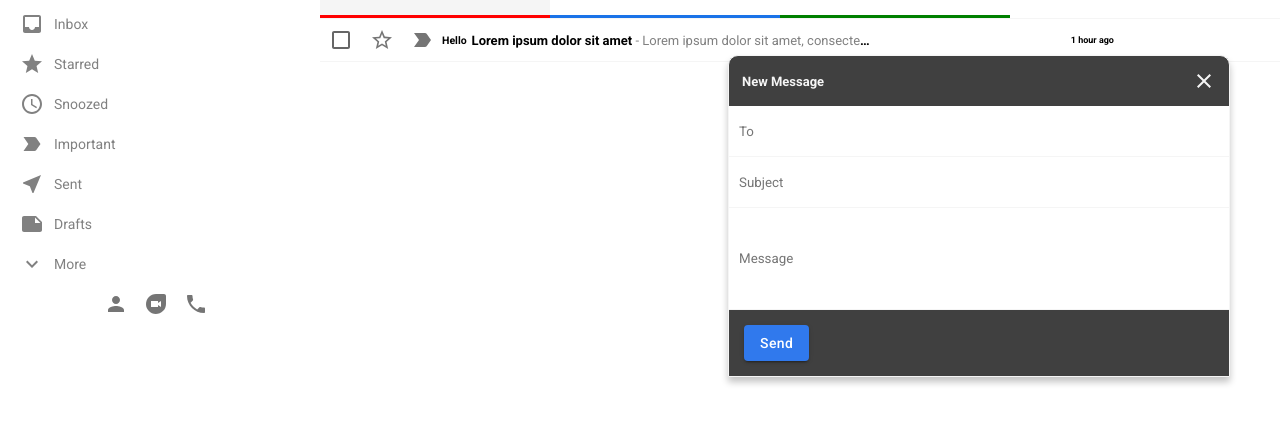
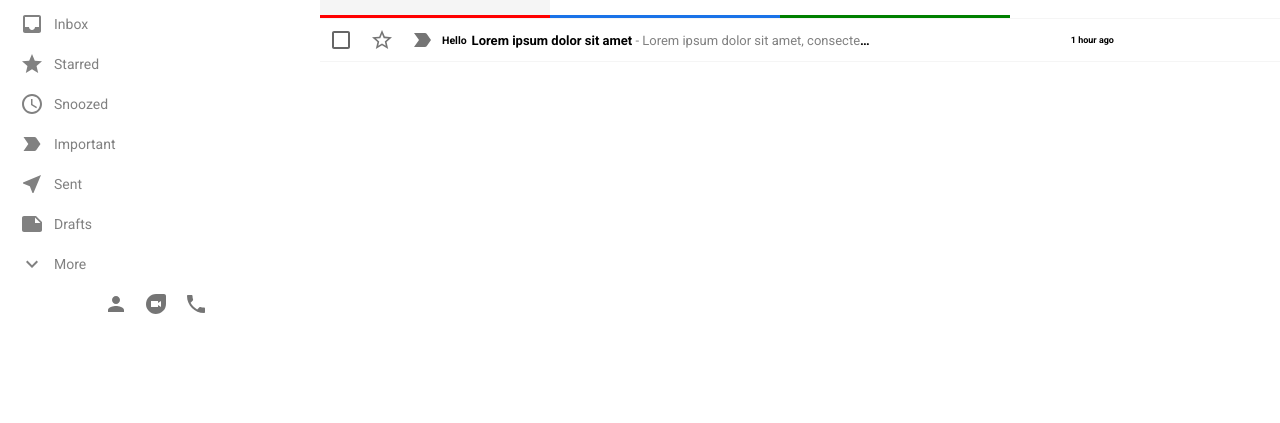
Before and after one commit to kavindaweerakoon/gmail-clone, a React (Create React App) app: page / in a window 1280 px wide. Shown: the part 423-846 px from the top of the page. Built offline with nearby package versions, Linux system fonts and the light colour scheme.

Commit message:
sendMail update

```diff
--- a/package.json
+++ b/package.json
@@ -11,6 +11,7 @@
     "@testing-library/jest-dom": "^4.2.4",
     "@testing-library/react": "^9.5.0",
     "@testing-library/user-event": "^7.2.1",
+    "firebase": "^9.6.11",
     "react": "^18.0.0",
     "react-dom": "^18.0.0",
     "react-hook-form": "^7.29.0",
--- a/src/App.js
+++ b/src/App.js
@@ -6,8 +6,12 @@ import { BrowserRouter as Router, Route, Routes } from "react-router-dom";
 import EmailList from "./EmailList";
 import Mail from "./Mail";
 import SendMail from "./SendMail";
+import { useSelector } from "react-redux";
+import { selectSendMessageIsOpen } from "./features/mailSlice";
 
 function App() {
+  const sendMessageIsOpen = useSelector(selectSendMessageIsOpen)
+
   return (
     <Router>
       <div className="app">
@@ -20,7 +24,8 @@ function App() {
             <Route path="/mail" element={<Mail/>} />
           </Routes>
         </div>
-        <SendMail/>
+        {sendMessageIsOpen && <SendMail />}
+
       </div>
     </Router>
   );
--- a/src/SendMail.css
+++ b/src/SendMail.css
@@ -44,6 +44,7 @@
 }
 
 .sendMail__error {
+    position:sticky;
     background-color: white;
     color: red;
     text-align: right;
@@ -57,6 +58,8 @@
     border: none;
     border-bottom: 1px solid whitesmoke;
     outline: none;
+    text-overflow: none;
+
 }
 
 .sendMail__message {
--- a/src/SendMail.jsx
+++ b/src/SendMail.jsx
@@ -1,10 +1,14 @@
 import { Close } from "@mui/icons-material";
 import { Button } from "@mui/material";
-import React, { useState } from "react";
-import { Controller, useForm } from "react-hook-form";
+import React from "react";
+import { useForm } from "react-hook-form";
+import { useDispatch } from "react-redux";
+import { closeSendMessage } from "./features/mailSlice";
 import "./SendMail.css";
 
 function SendMail() {
+  const dispatch = useDispatch();
+
   const {
     register,
     handleSubmit,
@@ -21,7 +25,7 @@ function SendMail() {
       <div className="sendMail__header">
         <h3>New Message</h3>
 
-        <Close className="sendMail__close" />
+        <Close onClick={() => dispatch(closeSendMessage())}  className="sendMail__close"  />
       </div>
       {/*
     // use the useForm hook to create a form that will be used to collect the data from the user
@@ -42,7 +46,7 @@ function SendMail() {
           {...register("subject", { required: true })}
           id="subject"
           placeholder="Subject"
-          type="text"
+          type="email"
         />
         {errors.subject && (
           <p className="sendMail__error">Subject is required.</p>
--- a/src/Sidebar.jsx
+++ b/src/Sidebar.jsx
@@ -6,11 +6,16 @@ import SidebarOption from "./SidebarOption";
 import StarIcon from '@mui/icons-material/Star';
 import { AccessTime, Duo, ExpandMore, LabelImportant, NearMe, Note, Person, Phone } from "@mui/icons-material";
 import { IconButton } from "@mui/material";
+import { useDispatch } from 'react-redux'
+import { openSendMessage } from './features/mailSlice'
 
 function Sidebar() {
+
+  const dispatch = useDispatch();
   return (
     <div className="sidebar">
-      <Button className="sidebar__compose">
+      <Button className="sidebar__compose"
+      onClick={() => dispatch(openSendMessage())} >
         <img
           src="https://www.gstatic.com/images/icons/material/colored_icons/1x/create_32dp.png"
           alt="compose"
--- a/src/features/mailSlice.js
+++ b/src/features/mailSlice.js
@@ -18,6 +18,6 @@ export const mailSlice = createSlice({
 
 export const { openSendMessage, closeSendMessage } = mailSlice.actions;
 
-export const selectSendMessageIsOpen = (state) => state.mail.value;
+export const selectSendMessageIsOpen = (state) => state.mail.sendMessageIsOpen;
 
 export default mailSlice.reducer;
```
Also changed, not shown: 1 other file (tests, documents, lock files or other folders).
